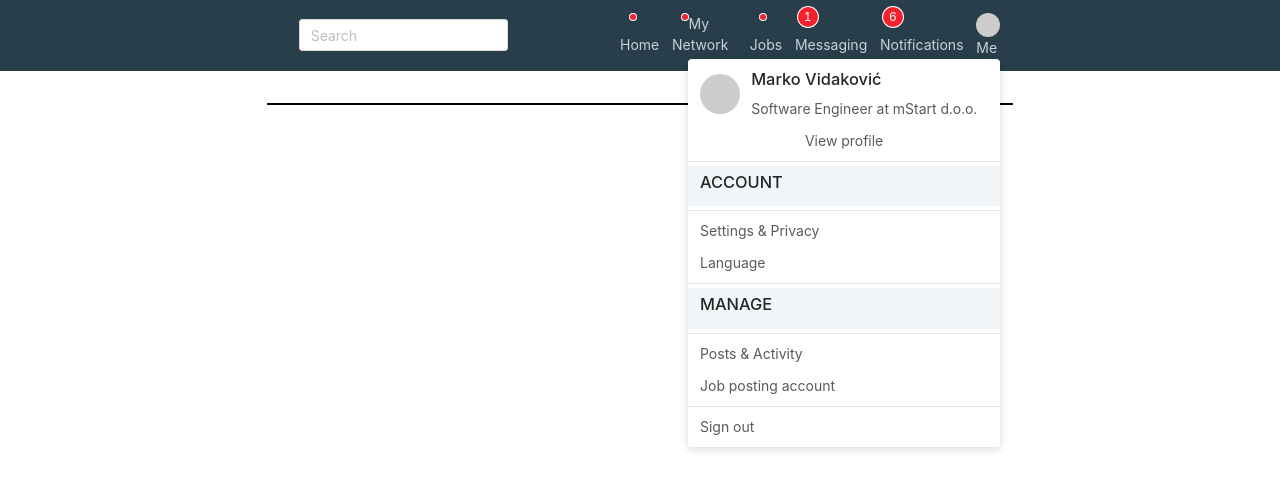
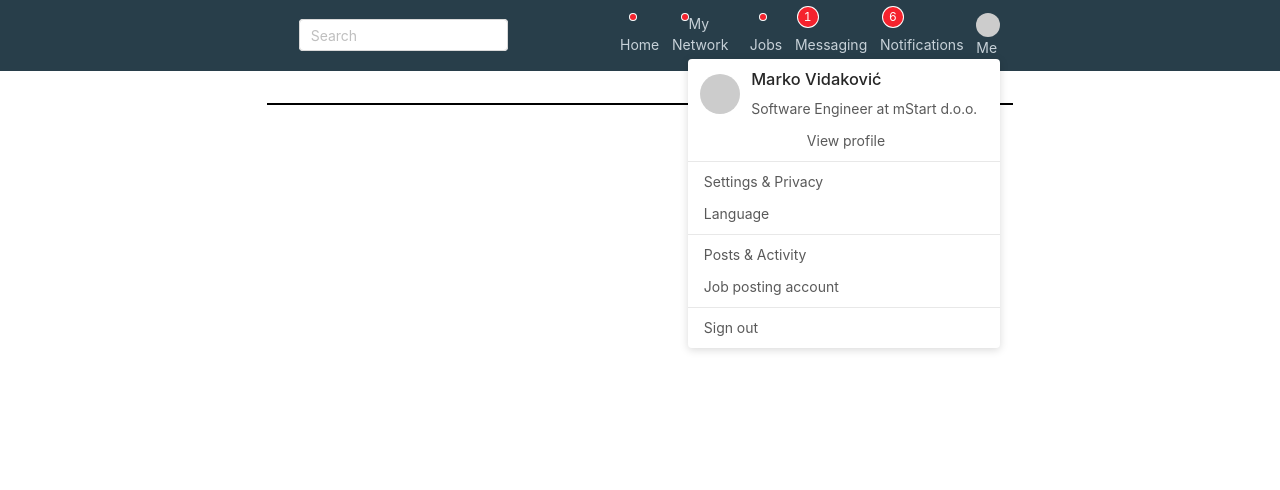
Before and after one commit to fpodbiocic/mSocial, a Vue app in the folder mSocial.Client/: page / in a window 1280 px wide. Both pictures are taken after a click on the element "Me". Shown: the top 490 px of the page. Built offline with nearby package versions, Linux system fonts and the light colour scheme.

Commit message:
Navigation

```diff
--- a/mSocial.Client/src/components/global/NavigationDropdown.vue
+++ b/mSocial.Client/src/components/global/NavigationDropdown.vue
@@ -16,43 +16,35 @@
                     </div>
                 </router-link>
             </a-menu-item>
-            <a-menu-item style="text-align: center;">
-                <router-link to="/profile">View profile</router-link>
-            </a-menu-item>
-            <a-menu-divider />
-            <a-menu-item key="1" style="background: #f3f6f8; cursor: default;">
-                <h3>ACCOUNT</h3>
+            <a-menu-item key="1" style="text-align: center;">
+                <router-link to="/profile"><a-icon type="idcard" /> View profile</router-link>
             </a-menu-item>
             <a-menu-divider />
             <a-menu-item key="2">
                 <router-link to="/settings-and-privacy">
-                    Settings & Privacy
+                    <a-icon type="setting" /> Settings & Privacy
                 </router-link>
             </a-menu-item>
             <a-menu-item key="3">
                 <router-link to="/language">
-                    Language
+                    <a-icon type="font-colors" /> Language
                 </router-link>
-            </a-menu-item>
-            <a-menu-divider />
-            <a-menu-item key="4" style="background: #f3f6f8; cursor: default;">
-                <h3>MANAGE</h3>
             </a-menu-item>
             <a-menu-divider />
             <a-menu-item key="5">
                 <router-link to="/posts-and-activity">
-                    Posts & Activity
+                    <a-icon type="form" /> Posts & Activity
                 </router-link>
             </a-menu-item>
             <a-menu-item key="6">
                 <router-link to="/job-posting-account">
-                    Job posting account
+                    <a-icon type="unlock" /> Job posting account
                 </router-link>
             </a-menu-item>
             <a-menu-divider />
-            <a-menu-item key="6">
+            <a-menu-item key="7">
                 <router-link to="/signout">
-                    Sign out
+                    <a-icon type="logout" /> Sign out
                 </router-link>
             </a-menu-item>
         </a-menu>
```
